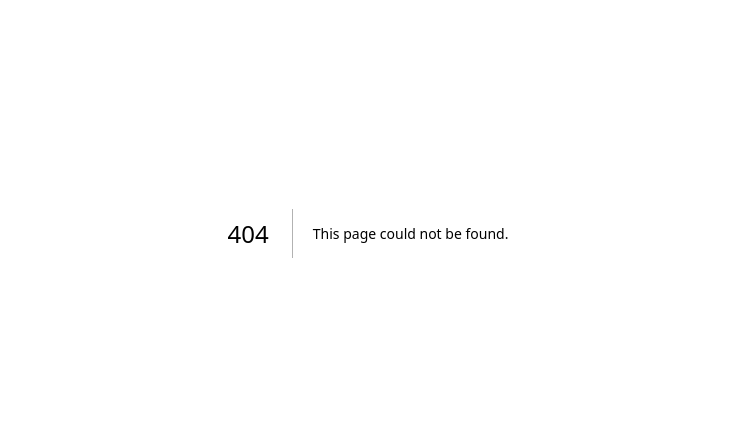
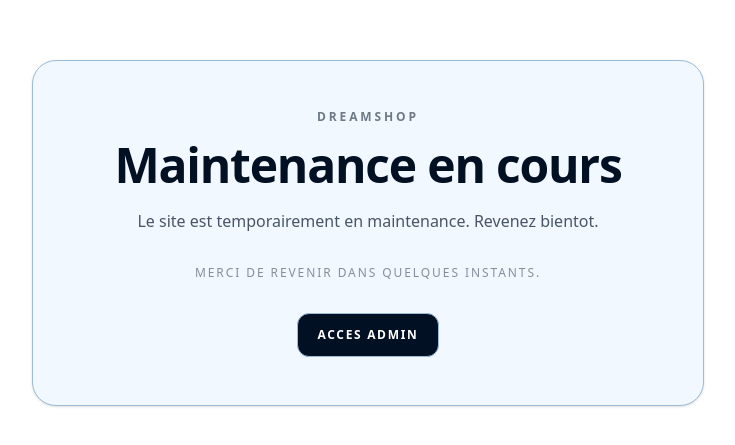
Before and after one commit to realtony0/dreamshop, a Next.js app in the folder dreamshop/: page /maintenance in a window 1280 px wide. Before the commit this address had no page. Shown: the part 167-612 px from the top of the page, without its empty margins (272-1007 px from the left). Built offline with nearby package versions, Linux system fonts and the light colour scheme.

Commit message:
Enable admin pin and maintenance mode

```diff
--- a/dreamshop/middleware.ts
+++ b/dreamshop/middleware.ts
@@ -1,9 +1,30 @@
 import { NextResponse, type NextRequest } from "next/server";
 import { adminCookieName, isAdminAuthDisabled } from "./src/lib/auth";
+import { isMaintenanceModeEnabled } from "./src/lib/site-flags";
 
 export async function middleware(req: NextRequest) {
   const { pathname } = req.nextUrl;
+  const isAdminRoute = pathname.startsWith("/admin") || pathname.startsWith("/api/admin");
 
+  if (isBypassPath(pathname)) return NextResponse.next();
+
+  if (isMaintenanceModeEnabled()) {
+    if (pathname === "/maintenance") return NextResponse.next();
+    if (pathname.startsWith("/api/") && !isAdminRoute) {
+      return NextResponse.json(
+        { error: "Maintenance en cours. Revenez bientot." },
+        { status: 503 }
+      );
+    }
+    if (!isAdminRoute) {
+      const url = req.nextUrl.clone();
+      url.pathname = "/maintenance";
+      url.search = "";
+      return NextResponse.redirect(url);
+    }
+  }
+
+  if (!isAdminRoute) return NextResponse.next();
   if (isAdminAuthDisabled()) return NextResponse.next();
   if (pathname.startsWith("/admin/login")) return NextResponse.next();
 
@@ -11,6 +32,18 @@ export async function middleware(req: NextRequest) {
   if (!token) return handleUnauthorized(req);
   // Token verification happens in server routes/layout to avoid edge/env mismatch.
   return NextResponse.next();
+}
+
+function isBypassPath(pathname: string) {
+  return (
+    pathname.startsWith("/_next/") ||
+    pathname.startsWith("/icons/") ||
+    pathname.startsWith("/uploads/") ||
+    pathname === "/favicon.ico" ||
+    pathname === "/manifest.webmanifest" ||
+    pathname === "/robots.txt" ||
+    pathname === "/sitemap.xml"
+  );
 }
 
 function handleUnauthorized(req: NextRequest) {
@@ -27,5 +60,5 @@ function handleUnauthorized(req: NextRequest) {
 }
 
 export const config = {
-  matcher: ["/admin/:path*", "/api/admin/:path*"],
+  matcher: ["/((?!_next/static|_next/image).*)"],
 };
--- /dev/null
+++ b/dreamshop/src/app/maintenance/page.tsx
@@ -0,0 +1,37 @@
+import Link from "next/link";
+import { getMaintenanceMessage } from "@/lib/site-flags";
+
+export const dynamic = "force-dynamic";
+
+export default function MaintenancePage() {
+  const message = getMaintenanceMessage();
+
+  return (
+    <div className="grid min-h-dvh place-items-center bg-bg px-6 py-16">
+      <section className="w-full max-w-2xl rounded-3xl border border-border bg-card p-8 text-center shadow-sm md:p-12">
+        <div className="text-xs font-black uppercase tracking-[0.24em] text-fg/55">
+          Dreamshop
+        </div>
+        <h1 className="mt-4 text-4xl font-black tracking-tight text-fg md:text-5xl">
+          Maintenance en cours
+        </h1>
+        <p className="mx-auto mt-5 max-w-xl text-sm text-fg/70 md:text-base">
+          {message}
+        </p>
+
+        <div className="mt-8 text-xs uppercase tracking-[0.16em] text-fg/45">
+          Merci de revenir dans quelques instants.
+        </div>
+
+        <div className="mt-8">
+          <Link
+            href="/admin"
+            className="inline-flex h-11 items-center justify-center rounded-xl border border-border bg-fg px-5 text-xs font-black uppercase tracking-[0.14em] text-bg transition hover:bg-fg/90"
+          >
+            Acces admin
+          </Link>
+        </div>
+      </section>
+    </div>
+  );
+}
--- a/dreamshop/src/lib/auth.ts
+++ b/dreamshop/src/lib/auth.ts
@@ -9,7 +9,7 @@ type AdminTokenPayload = {
 };
 
 export function isAdminAuthDisabled() {
-  return (process.env.ADMIN_AUTH_DISABLED ?? "true").trim() === "true";
+  return (process.env.ADMIN_AUTH_DISABLED ?? "false").trim() === "true";
 }
 
 function getAdminSessionSecret() {
@@ -20,7 +20,7 @@ function getAdminSessionSecret() {
 }
 
 export function getExpectedAdminCode() {
-  return (process.env.ADMIN_CODE ?? "1508").trim();
+  return (process.env.ADMIN_CODE ?? "150803").trim();
 }
 
 export async function createAdminToken() {
--- /dev/null
+++ b/dreamshop/src/lib/site-flags.ts
@@ -0,0 +1,11 @@
+const defaultMaintenanceMessage =
+  "Le site est temporairement en maintenance. Nous revenons tres vite.";
+
+export function isMaintenanceModeEnabled() {
+  return (process.env.SITE_MAINTENANCE ?? "true").trim() === "true";
+}
+
+export function getMaintenanceMessage() {
+  const message = (process.env.SITE_MAINTENANCE_MESSAGE ?? defaultMaintenanceMessage).trim();
+  return message || defaultMaintenanceMessage;
+}
```
Also changed, not shown: 2 other files (tests, documents, lock files or other folders).
